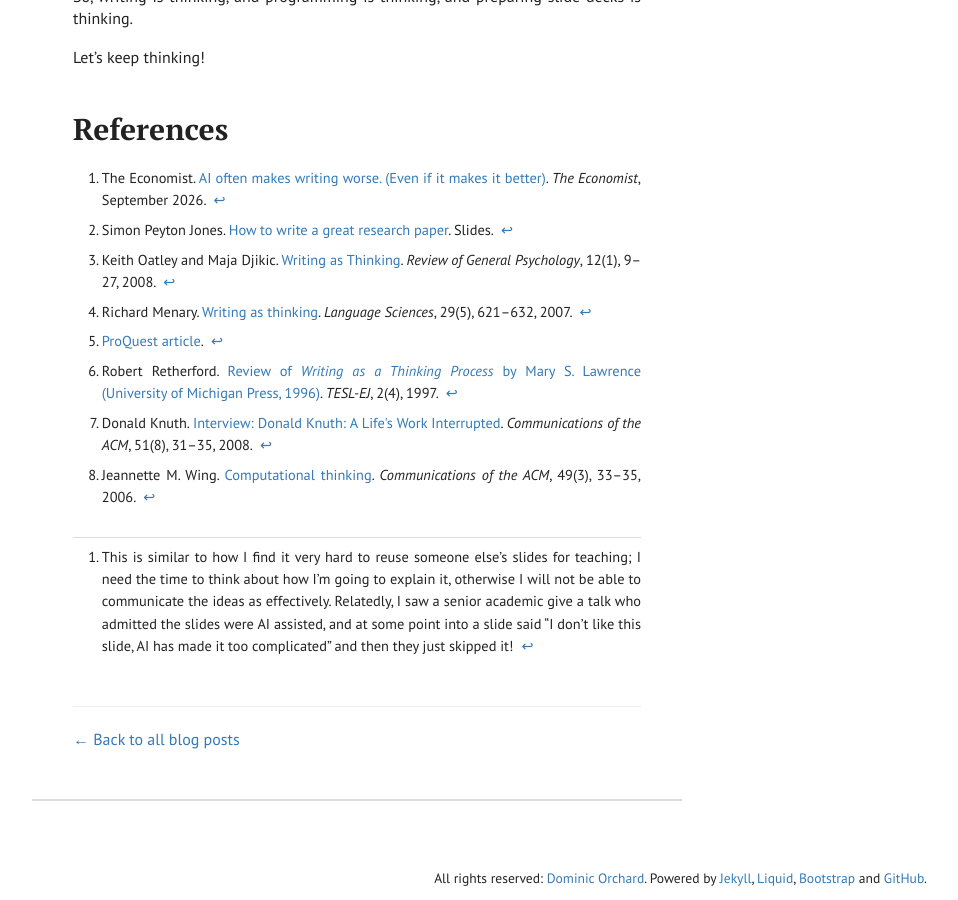
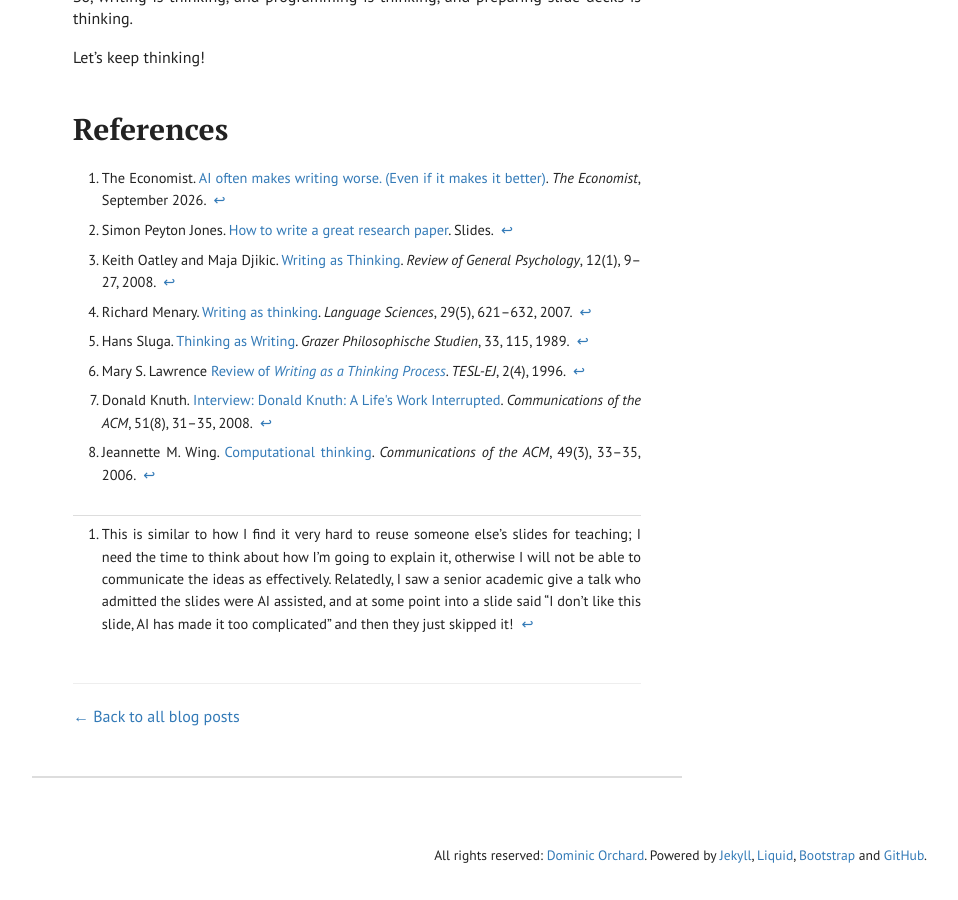
Before and after one commit to dorchard/dorchard.github.io, a Jekyll site: the page built from _blog/2026-11-18-programming-as-thinking.md, in a window 1280 px wide and 900 px high, scrolled down 3145 px. Shown: the whole window, without its empty margins (283-1241 px from the left). Built offline with Jekyll 4.4.1, drawn with Linux system fonts in a browser that asks for light colours; comment, search, counter and statistics services are not loaded; after the commit the page ends 4022 px from its top, so only the background shows below that.

Commit message:
fix refs

```diff
--- a/_blog/2026-11-18-programming-as-thinking.md
+++ b/_blog/2026-11-18-programming-as-thinking.md
@@ -49,7 +49,7 @@ what evidence is needed. Writing opens up a way to have a dialogue
 with others who can critique and collaborate on the idea.
 
 In all of these quotes, people are tapping into the idea that many
-people have discovered and discussed<a class="cite" id="cite-3" href="#ref-3">[3]</a><a class="cite" id="cite-4" href="#ref-4">[4]</a><a class="cite" id="cite-5" href="#ref-5">[5]</a><a class="cite" id="cite-6" href="#ref-6">[6]</a>, that the act of writing gives
+people have discovered and discussed <a class="cite" id="cite-3" href="#ref-3">[3]</a><a class="cite" id="cite-4" href="#ref-4">[4]</a><a class="cite" id="cite-5" href="#ref-5">[5]</a><a class="cite" id="cite-6" href="#ref-6">[6]</a>, that the act of writing gives
 you a chance to really think about an idea, problem, or argument.
 Writing helps you generate new ideas, deepens your exploration of the problem
  or ideas, and helps you to understand how to evaluate it.
@@ -150,8 +150,8 @@ Let's keep thinking!
   <li id="ref-2">Simon Peyton Jones. <a href="https://www.robots.ox.ac.uk/~phst/PhD/writing-a-paper-slides.pdf">How to write a great research paper</a>. Slides. <a href="#cite-2" class="cite-back" title="Back to text">↩</a></li>
   <li id="ref-3">Keith Oatley and Maja Djikic. <a href="https://doi.org/10.1037/1089-2680.12.1.9">Writing as Thinking</a>. <em>Review of General Psychology</em>, 12(1), 9–27, 2008. <a href="#cite-3" class="cite-back" title="Back to text">↩</a></li>
   <li id="ref-4">Richard Menary. <a href="https://doi.org/10.1016/j.langsci.2007.01.005">Writing as thinking</a>. <em>Language Sciences</em>, 29(5), 621–632, 2007. <a href="#cite-4" class="cite-back" title="Back to text">↩</a></li>
-  <li id="ref-5"><a href="https://www.proquest.com/openview/1e72778b1cd1f2c9ff4a9f4743c1356c/1">ProQuest article</a>. <a href="#cite-5" class="cite-back" title="Back to text">↩</a></li>
-  <li id="ref-6">Robert Retherford. <a href="https://tesl-ej.org/wordpress/issues/volume2/ej08/ej08r3/">Review of <em>Writing as a Thinking Process</em> by Mary S. Lawrence (University of Michigan Press, 1996)</a>. <em>TESL-EJ</em>, 2(4), 1997. <a href="#cite-6" class="cite-back" title="Back to text">↩</a></li>
+  <li id="ref-5">Hans Sluga. <a href="https://www.proquest.com/openview/1e72778b1cd1f2c9ff4a9f4743c1356c/1">Thinking as Writing</a>. <em>Grazer Philosophische Studien</em>, 33, 115, 1989. <a href="#cite-5" class="cite-back" title="Back to text">↩</a></li>
+  <li id="ref-6">Mary S. Lawrence <a href="https://tesl-ej.org/wordpress/issues/volume2/ej08/ej08r3/">Review of <em>Writing as a Thinking Process</em></a>. <em>TESL-EJ</em>, 2(4), 1996. <a href="#cite-6" class="cite-back" title="Back to text">↩</a></li>
   <li id="ref-7">Donald Knuth. <a href="https://cacm.acm.org/opinion/interview-donald-knuth-a-lifes-work-interrupted/">Interview: Donald Knuth: A Life's Work Interrupted</a>. <em>Communications of the ACM</em>, 51(8), 31–35, 2008. <a href="#cite-7" class="cite-back" title="Back to text">↩</a></li>
   <li id="ref-8">Jeannette M. Wing. <a href="https://doi.org/10.1145/1118178.1118215">Computational thinking</a>. <em>Communications of the ACM</em>, 49(3), 33–35, 2006. <a href="#cite-8" class="cite-back" title="Back to text">↩</a></li>
 </ol>
```
